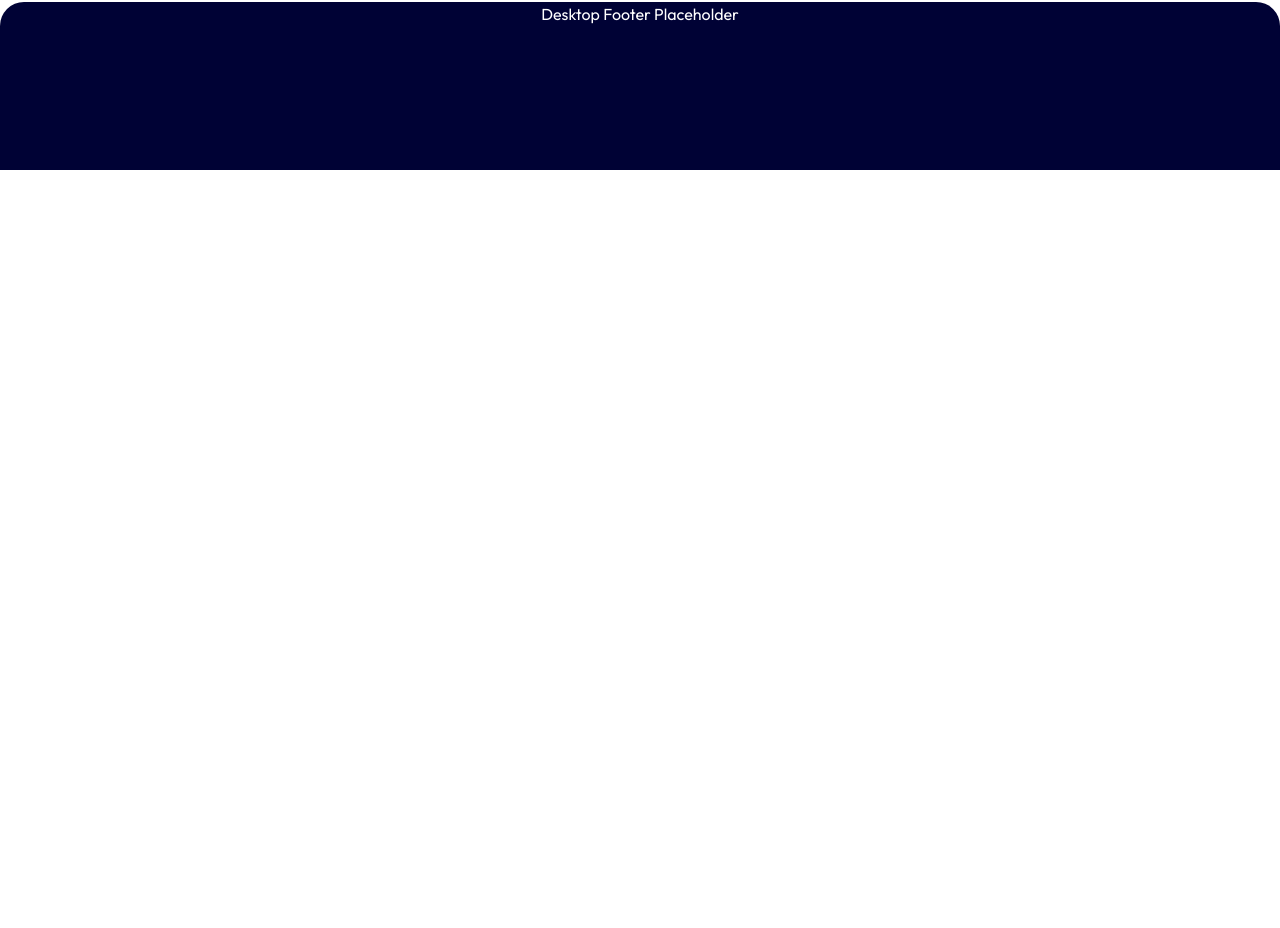
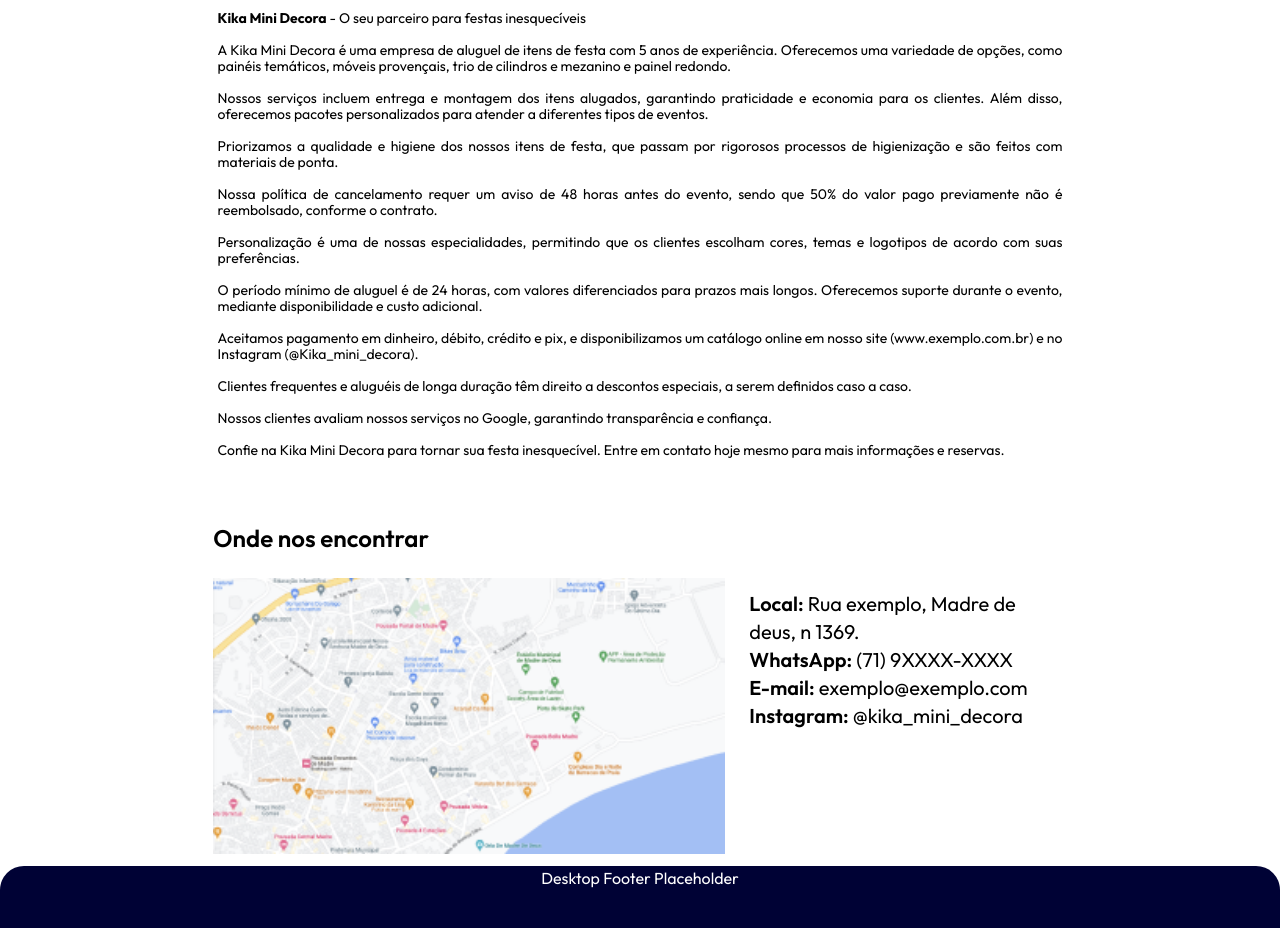
Before and after one commit to GiovanniBot/Kika-Decora, a Next.js app in the folder client/: page /about in a window 1280 px wide. Shown: the part 1148-2076 px from the top of the page. Before the commit the page ends 1318 px from the top, so only its background shows below. Built offline with nearby package versions, Linux system fonts and the light colour scheme.

Commit message:
add about page

```diff
--- a/client/app/about/page.tsx
+++ b/client/app/about/page.tsx
@@ -56,6 +56,41 @@ export default async function AboutPage() {
 
       <section className='w-[80%] xl:w-[66%] 2xl:w-[66%] mx-auto mt-36 md:mt-6 mb-4 xl:mb-6 2xl:mb-9 text-center'>
         <p className='font-semibold text-lg lg:text-2xl'>Sobre nós</p>
+        <p className='text-sm/4 mt-5 lg:mt-8 text-justify'><b>Kika Mini Decora</b> - O seu parceiro para festas inesquecíveis</p>
+        <p className='text-sm/4 mt-4 text-justify'>A Kika Mini Decora é uma empresa de aluguel de itens de festa com 5 anos de experiência. Oferecemos uma variedade de opções, como painéis temáticos, móveis provençais, trio de cilindros e mezanino e painel redondo.</p>
+        <p className='text-sm/4 mt-4 text-justify'>Nossos serviços incluem entrega e montagem dos itens alugados, garantindo praticidade e economia para os clientes. Além disso, oferecemos pacotes personalizados para atender a diferentes tipos de eventos.</p>
+        <p className='text-sm/4 mt-4 text-justify'>Priorizamos a qualidade e higiene dos nossos itens de festa, que passam por rigorosos processos de higienização e são feitos com materiais de ponta.</p>
+        <p className='text-sm/4 mt-4 text-justify'>Nossa política de cancelamento requer um aviso de 48 horas antes do evento, sendo que 50% do valor pago previamente não é reembolsado, conforme o contrato.</p>
+        <p className='text-sm/4 mt-4 text-justify'>Personalização é uma de nossas especialidades, permitindo que os clientes escolham cores, temas e logotipos de acordo com suas preferências.</p>
+        <p className='text-sm/4 mt-4 text-justify'>O período mínimo de aluguel é de 24 horas, com valores diferenciados para prazos mais longos. Oferecemos suporte durante o evento, mediante disponibilidade e custo adicional.</p>
+        <p className='text-sm/4 mt-4 text-justify'>Aceitamos pagamento em dinheiro, débito, crédito e pix, e disponibilizamos um catálogo online em nosso site (www.exemplo.com.br) e no Instagram (@Kika_mini_decora).</p>
+        <p className='text-sm/4 mt-4 text-justify'>Clientes frequentes e aluguéis de longa duração têm direito a descontos especiais, a serem definidos caso a caso.</p>
+        <p className='text-sm/4 mt-4 text-justify'>Nossos clientes avaliam nossos serviços no Google, garantindo transparência e confiança.</p>
+        <p className='text-sm/4 mt-4 text-justify'>Confie na Kika Mini Decora para tornar sua festa inesquecível. Entre em contato hoje mesmo para mais informações e reservas.</p>
+      </section>
+
+      <section className='mt-7 lg:mt-16 grid grid-cols-12'>
+        <p className='col-start-2 lg:col-start-3 col-span-8 font-semibold text-lg lg:text-2xl mb-3 lg:mb-6'>
+          Onde nos encontrar
+        </p>
+
+        <div className='col-start-2 lg:col-start-3 col-span-10 lg:col-span-8 flex flex-wrap md:flex-row'>
+          <div className='basis-full md:basis-3/5 mb-3'>
+            <Image
+              className='w-full'
+              src="/maps.png"
+              alt="Mapa"
+              width={500}
+              height={500}
+            />
+          </div>
+          <div className='basis-full md:basis-2/5 md:pl-6 text-sm lg:text-lg xl:text-xl lg:mt-3'>
+            <p><span className='font-semibold'>Local:</span> Rua exemplo, Madre de deus, n 1369.</p>
+            <p><span className='font-semibold'>WhatsApp:</span> (71) 9XXXX-XXXX</p>
+            <p><span className='font-semibold'>E-mail:</span> exemplo@exemplo.com</p>
+            <p><span className='font-semibold'>Instagram:</span> @kika_mini_decora</p>
+          </div>
+        </div>
       </section>
 
     </main>
--- a/client/app/page.tsx
+++ b/client/app/page.tsx
@@ -147,7 +147,7 @@ export default async function Home() {
               height={500}
             />
           </div>
-          <div className='basis-full md:basis-2/5 md:pl-6 text-sm lg:text-xl lg:mt-3'>
+          <div className='basis-full md:basis-2/5 md:pl-6 text-sm lg:text-lg xl:text-xl lg:mt-3'>
             <p><span className='font-semibold'>Local:</span> Rua exemplo, Madre de deus, n 1369.</p>
             <p><span className='font-semibold'>WhatsApp:</span> (71) 9XXXX-XXXX</p>
             <p><span className='font-semibold'>E-mail:</span> exemplo@exemplo.com</p>
```
